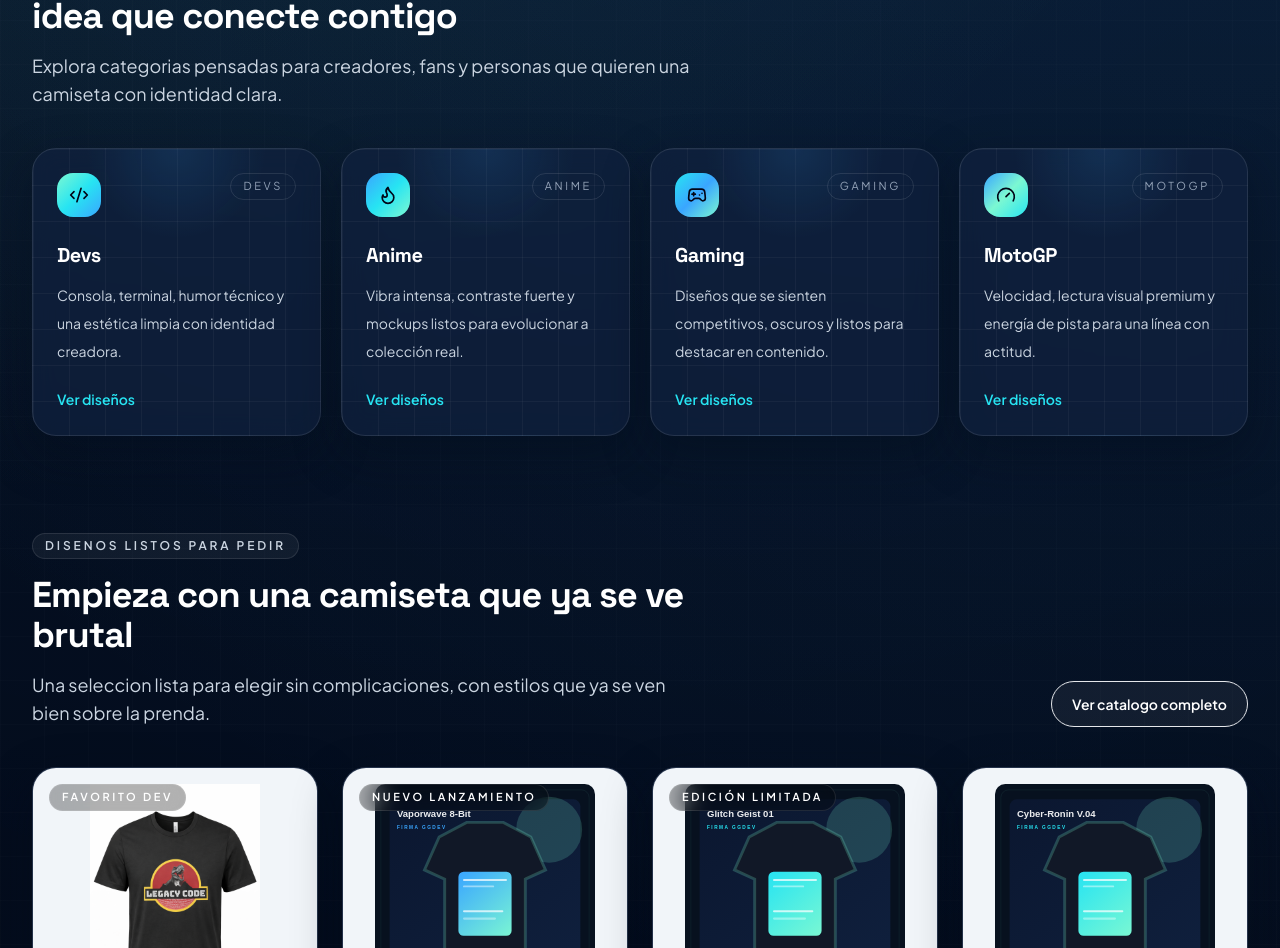
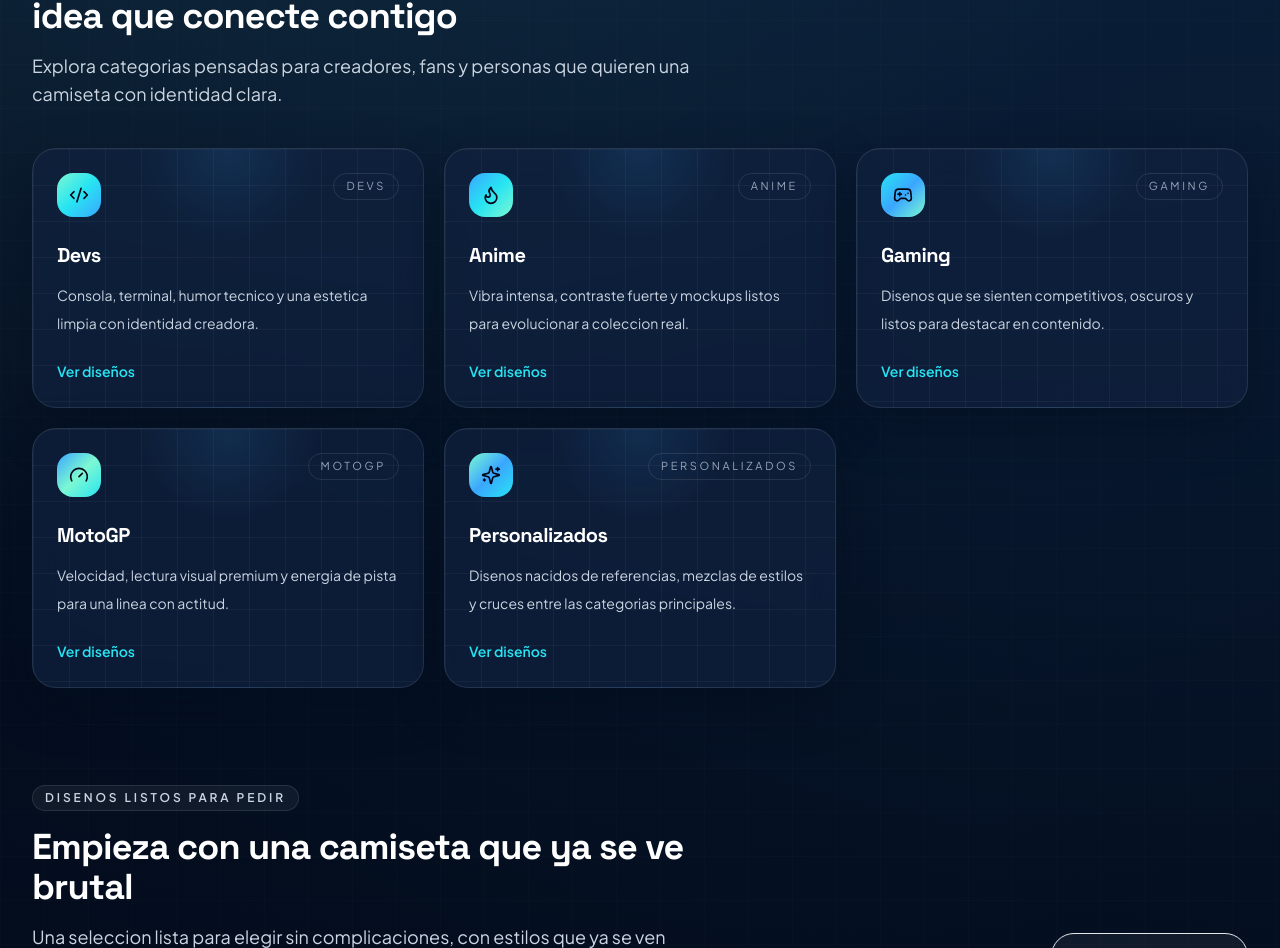
Before and after one commit to jccruzgit/GGDevWebSite, a React (Vite) app: page /#/ in a window 1280 px wide. Shown: the part 904-1852 px from the top of the page. Built offline with nearby package versions, Linux system fonts and the light colour scheme; no server answers; the database is empty.

Commit message:
Add custom category across storefront

```diff
--- a/src/data/categories.js
+++ b/src/data/categories.js
@@ -1,33 +1,40 @@
-import { Code2, Flame, Gamepad2, Gauge } from "lucide-react";
+import { Code2, Flame, Gamepad2, Gauge, Sparkles } from "lucide-react";
 
 export const categories = [
   {
     id: "devs",
     name: "Devs",
-    description: "Consola, terminal, humor técnico y una estética limpia con identidad creadora.",
+    description: "Consola, terminal, humor tecnico y una estetica limpia con identidad creadora.",
     accent: "from-mint via-aqua to-cyan",
     icon: Code2,
   },
   {
     id: "anime",
     name: "Anime",
-    description: "Vibra intensa, contraste fuerte y mockups listos para evolucionar a colección real.",
+    description: "Vibra intensa, contraste fuerte y mockups listos para evolucionar a coleccion real.",
     accent: "from-cyan via-aqua to-mint",
     icon: Flame,
   },
   {
     id: "gaming",
     name: "Gaming",
-    description: "Diseños que se sienten competitivos, oscuros y listos para destacar en contenido.",
+    description: "Disenos que se sienten competitivos, oscuros y listos para destacar en contenido.",
     accent: "from-aqua via-cyan to-mint",
     icon: Gamepad2,
   },
   {
     id: "motogp",
     name: "MotoGP",
-    description: "Velocidad, lectura visual premium y energía de pista para una línea con actitud.",
+    description: "Velocidad, lectura visual premium y energia de pista para una linea con actitud.",
     accent: "from-cyan via-mint to-aqua",
     icon: Gauge,
+  },
+  {
+    id: "custom",
+    name: "Personalizados",
+    description: "Disenos nacidos de referencias, mezclas de estilos y cruces entre las categorias principales.",
+    accent: "from-mint via-cyan to-aqua",
+    icon: Sparkles,
   },
 ];
 
--- a/src/data/products.js
+++ b/src/data/products.js
@@ -10,6 +10,7 @@ const sharedColors = [
 
 const categoryLabels = {
   anime: "Anime",
+  custom: "Personalizados",
   devs: "Devs",
   gaming: "Gaming",
   motogp: "MotoGP",
--- a/src/pages/HomePage.jsx
+++ b/src/pages/HomePage.jsx
@@ -129,7 +129,7 @@ export default function HomePage() {
           eyebrow="Categorias"
           title="Tu proxima camiseta empieza con una idea que conecte contigo"
         />
-        <div className="mt-10 grid gap-5 md:grid-cols-2 xl:grid-cols-4">
+        <div className="mt-10 grid gap-5 md:grid-cols-2 lg:grid-cols-3 2xl:grid-cols-5">
           {categories.map((category) => (
             <CategoryCard key={category.id} category={category} />
           ))}
--- a/src/services/catalogService.js
+++ b/src/services/catalogService.js
@@ -17,6 +17,7 @@ export const defaultProductColors = [
 
 export const productCategoryLabels = {
   anime: "Anime",
+  custom: "Personalizados",
   devs: "Devs",
   gaming: "Gaming",
   motogp: "MotoGP",
```
